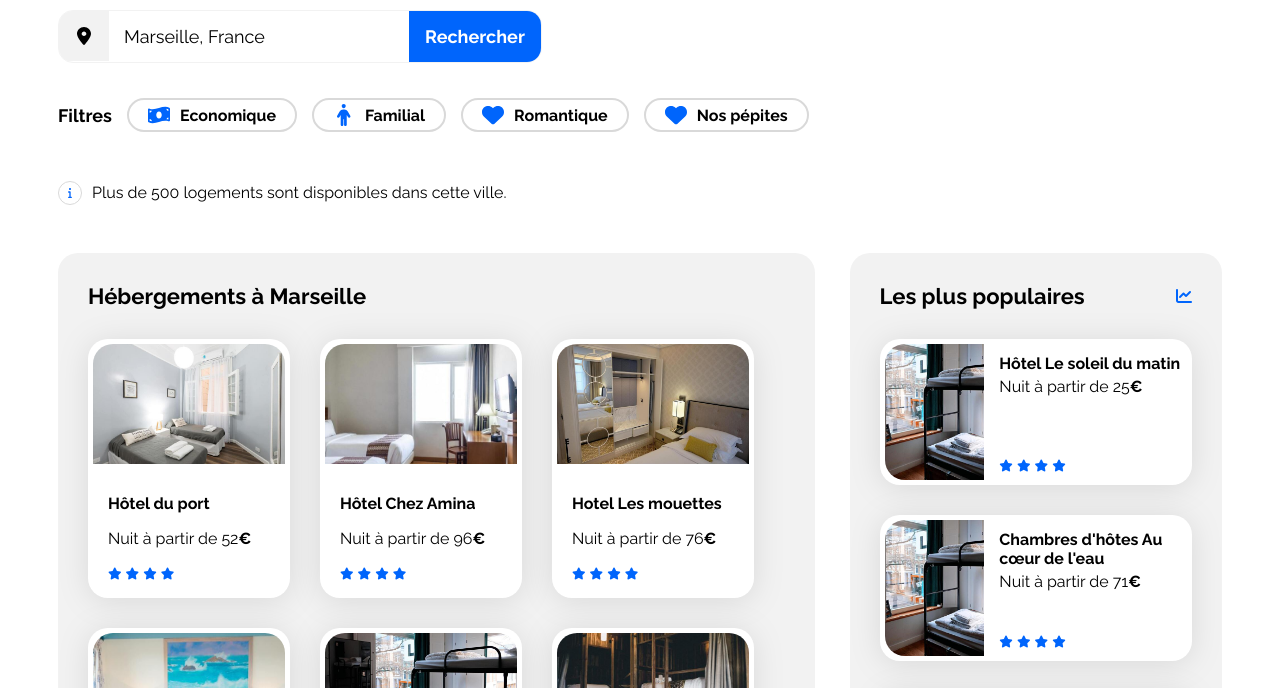
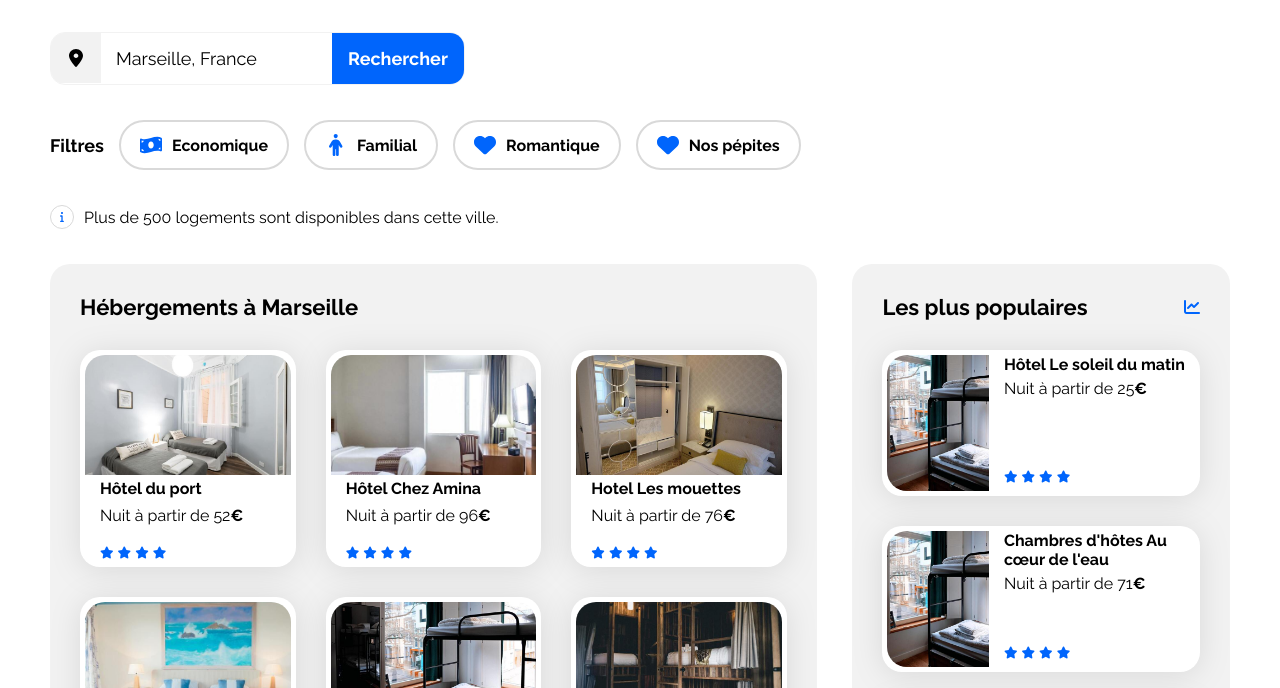
Before and after one commit to karimLamari/openClassRoomsProject, a plain HTML site: page booki/index.html in a window 1280 px wide. Shown: the part 165-853 px from the top of the page. Drawn offline with Linux system fonts and the light colour scheme.

Commit message:
correction hebergement section

```diff
--- a/booki/css/style.css
+++ b/booki/css/style.css
@@ -1,6 +1,8 @@
 /****** General ***********/
 * {
     font-family: 'Raleway', sans-serif;
+    padding: 0;
+    margin: 0;
 }
 
 :root {
@@ -23,13 +25,18 @@ body {
     max-width: 1440px;
     padding: 0 50px;
     box-sizing: border-box;
+    display: flex;
+    flex-direction: column;
+    gap: 30px;
 }
 
 a {
     color: inherit;
     text-decoration: none;
 }
-
+p{
+    margin:0;
+}
 .section-title {
     margin: 0;
     font-size: 22px;
@@ -46,8 +53,9 @@ a {
     object-fit: cover;
 }
 
-.card-title {
+.card-title,.card-subtitle{
     font-size: 16px;
+    margin:0;
 }
 
 .euro {
@@ -69,7 +77,7 @@ header {
 #booki-logo {
     width: 61.09px;
     height: 19px;
-    padding: 30px;
+    padding: 30px 50px 30px 0;
 }
 
 .menu ul {
@@ -88,7 +96,7 @@ header {
 .menu ul li:hover::before {
     content: "";
     width: 100%;
-    height: 5px;
+    height: 2px;
     background-color: var(--main-color);
     position: absolute;
     top: 0;
@@ -126,7 +134,7 @@ header {
     color: black;
     font-size: 18px;
     padding: 15px;
-    width: 300px;
+
 }
 
 .recherche input::placeholder {
@@ -181,6 +189,7 @@ header {
     font-size: 16px;
     font-weight: bold;
     cursor: pointer;
+    height: 50px;
 }
 
 .filtres button:hover {
@@ -220,10 +229,11 @@ header {
     display: flex;
     flex-wrap: wrap;
     gap: 30px;
+    width: 100%;
 }
 
 .hebergements-cards a {
-    width: 29%;
+    width: calc(33.333% - 20px);
 }
 
 .hebergements-cards img {
@@ -233,7 +243,15 @@ header {
 }
 
 .hebergements-cards .card-content {
-    padding: 10px 15px;
+    padding: 0 15px;
+    display: flex;
+    flex-direction: column;
+    gap: 8px
+}
+.hebergements-cards .card-txt{
+    display: flex;
+    flex-direction: column;
+    gap: 8px;
 }
 
 .hebergements-cards .card-rating {
@@ -262,7 +280,11 @@ header {
 .populaires-cards .card {
     display: flex;
 }
-
+.populaires-cards .card-txt{
+    display: flex;
+    flex-direction: column;
+    gap: 5px;
+}
 .populaires-cards img {
     width: 33%;
     height: 136px;
@@ -279,10 +301,6 @@ header {
     box-sizing: border-box;
 }
 
-.populaires-cards .card-title {
-    margin-top: 10px;
-    margin-bottom: 4px;
-}
 
 .populaires-cards .card-subtitle {
     margin: 0;
@@ -294,8 +312,12 @@ header {
 
 /****** Activites ***********/
 .activites {
-    margin-bottom: 35px;
+    display: flex;
+    flex-direction: column;
+    gap: 30px;
+    padding: 30px;
 }
+
 
 .activites-cards {
     display: flex;
@@ -306,7 +328,9 @@ header {
 .activites-cards a {
     width: 25%;
 }
-
+.activites-cards .card{
+    padding: 0;
+}
 .activites-cards img {
     width: 100%;
     height: 380px;
@@ -412,7 +436,7 @@ footer a {
     .menu ul li:hover::after {
         content: "";
         width: 100%;
-        height: 5px;
+        height: 2px;
         background-color: var(--main-color);
         position: absolute;
         bottom: 0;
```
